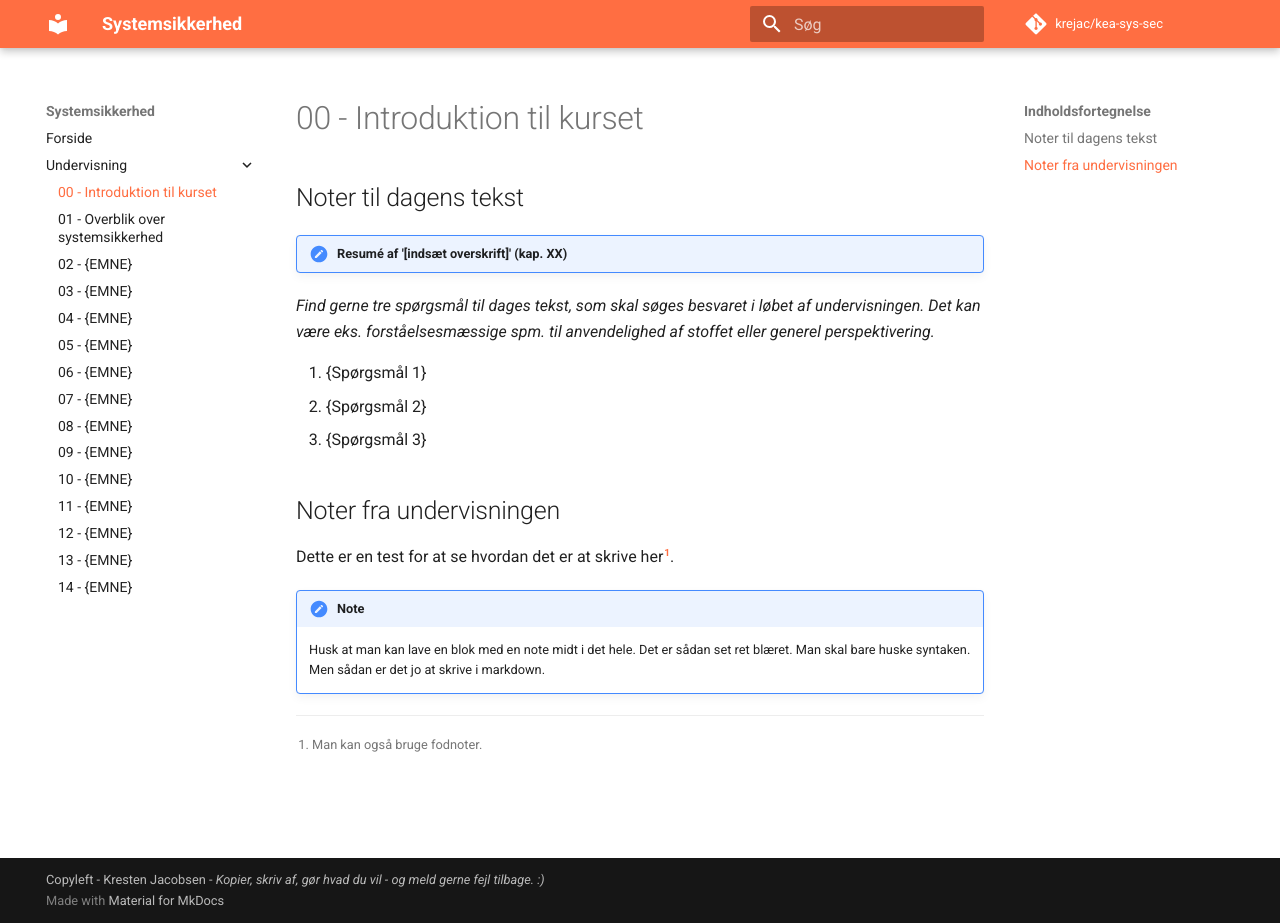
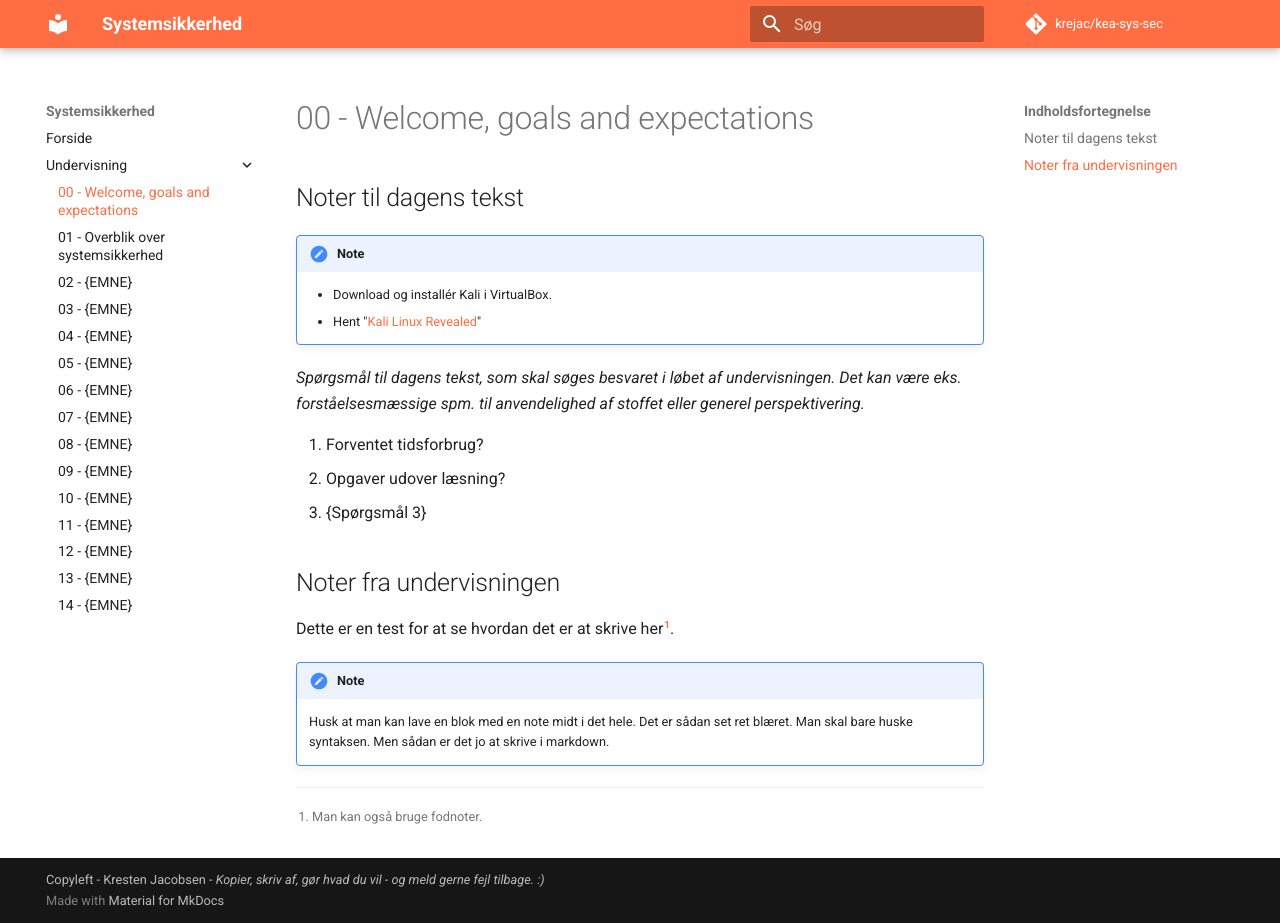
Before and after one commit to krejac/kea-sys-sec, an MkDocs documentation site: the page built from docs/undervisning/00-kursusgang.md, in a window 1280 px wide and 923 px high. Built offline with MkDocs 1.6.1 and Material for MkDocs 9.7.7, drawn with Linux system fonts in a browser that asks for light colours; comment, search, counter and statistics services are not loaded.

Commit message:
Notes updated.

```diff
--- a/docs/undervisning/00-kursusgang.md
+++ b/docs/undervisning/00-kursusgang.md
@@ -1,13 +1,15 @@
-# 00 - Introduktion til kurset
+# 00 - Welcome, goals and expectations
 
 ## Noter til dagens tekst
 
-!!! note "Resumé af '[indsæt overskrift]' (kap. XX)"
+!!! note Ingen læsning til første kursusgang
+    - Download og installér Kali i VirtualBox.
+    - Hent "[Kali Linux Revealed](../assets/docs/Kali-Linux-Revealed-1st-edition.pdf)"
 
-*Find gerne tre spørgsmål til dages tekst, som skal søges besvaret i løbet af undervisningen. Det kan være eks. forståelsesmæssige spm. til anvendelighed af stoffet eller generel perspektivering.*
+*Spørgsmål til dagens tekst, som skal søges besvaret i løbet af undervisningen. Det kan være eks. forståelsesmæssige spm. til anvendelighed af stoffet eller generel perspektivering.*
 
-1. {Spørgsmål 1}
-2. {Spørgsmål 2}
+1. Forventet tidsforbrug?
+2. Opgaver udover læsning?
 3. {Spørgsmål 3}
 
 ## Noter fra undervisningen
@@ -15,6 +17,6 @@
 Dette er en test for at se hvordan det er at skrive her[^1].
 
 !!! Note
-    Husk at man kan lave en blok med en note midt i det hele. Det er sådan set ret blæret. Man skal bare huske syntaken. Men sådan er det jo at skrive i markdown.
+    Husk at man kan lave en blok med en note midt i det hele. Det er sådan set ret blæret. Man skal bare huske syntaksen. Men sådan er det jo at skrive i markdown.
 
 [^1]: Man kan også bruge fodnoter.
```
